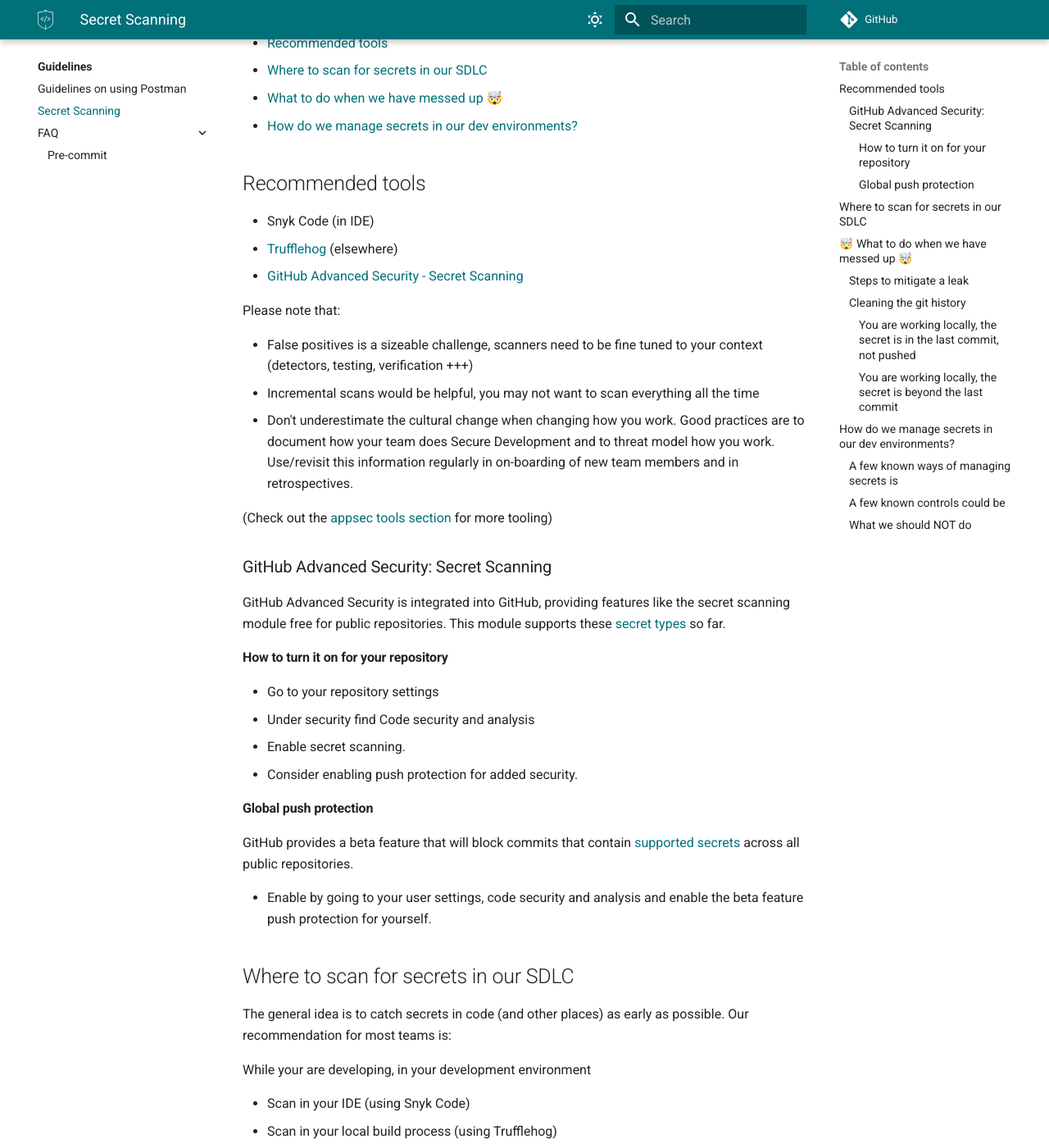
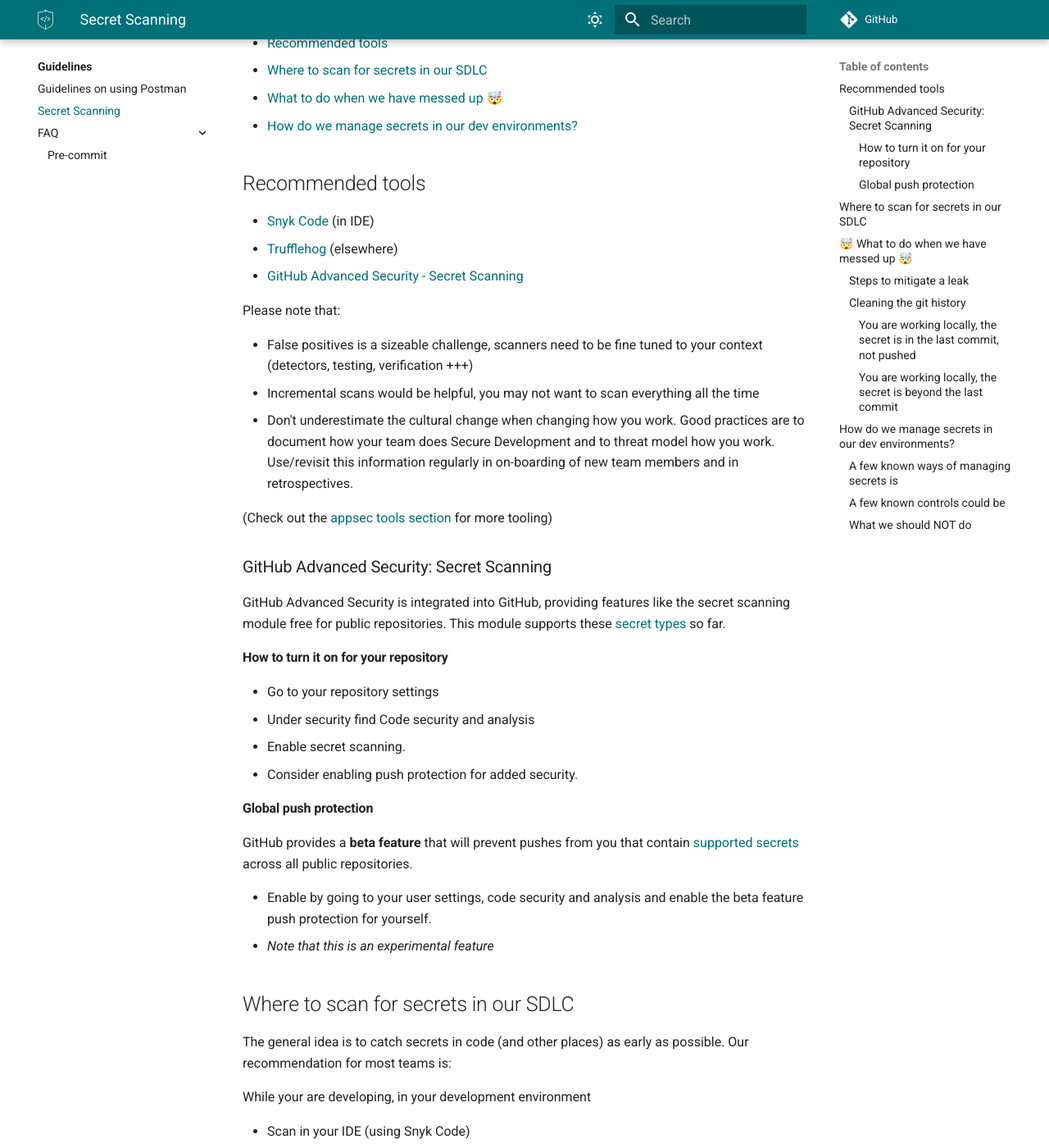
Before and after one commit to equinor/appsec, an MkDocs documentation site: the page built from docs/guidelines/secret-scanning.md, in a window 1280 px wide and 1400 px high, scrolled down 399 px. Shown: the whole window at 82% size. Built offline with MkDocs 1.6.1 and Material for MkDocs 9.7.7, drawn with Linux system fonts in a browser that asks for light colours; some web fonts are replaced; comment, search, counter and statistics services are not loaded.

Commit message:
Emphasized that the global push protection is a beta feature.

```diff
--- a/docs/guidelines/secret-scanning.md
+++ b/docs/guidelines/secret-scanning.md
@@ -1,6 +1,6 @@
 # Secret Scanning
 
-As developers, we know that secrets like passwords, API keys, and access tokens are critical to our work. But what happens when these secrets accidentally end up in our code, logs or error messages?
+> As developers, we know that secrets like passwords, API keys, and access tokens are critical to our work. But what happens when these secrets accidentally end up in our code, logs or error messages?
 
 This guideline aims to present relevant tools, some good practices for managing this risk, and what to do when we have messed up. The AppSec team provides a 3 hour hands-on workshop on getting started with secret scanning - [https://github.com/equinor/appsec-fundamentals-secret-scanning](https://github.com/equinor/appsec-fundamentals-secret-scanning).
 
@@ -11,7 +11,7 @@
 
 ## Recommended tools
 
-- Snyk Code (in IDE)
+- [Snyk Code](https://docs.snyk.io/scan-using-snyk/snyk-code/scan-code) (in IDE)
 - [Trufflehog](https://github.com/trufflesecurity/trufflehog) (elsewhere)
 - [GitHub Advanced Security - Secret Scanning](#github-advanced-security-secret-scanning)
 
@@ -36,9 +36,10 @@
 
 #### Global push protection
 
-GitHub provides a beta feature that will block commits that contain [supported secrets](https://docs.github.com/en/code-security/secret-scanning/secret-scanning-patterns#supported-secrets) across all public repositories.
+GitHub provides a **beta feature** that will prevent pushes from you that contain [supported secrets](https://docs.github.com/en/code-security/secret-scanning/secret-scanning-patterns#supported-secrets) across all public repositories.
 
 - Enable by going to your user settings, code security and analysis and enable the beta feature push protection for yourself.
+- *Note that this is an experimental feature*
 
 ## Where to scan for secrets in our SDLC
 
```
